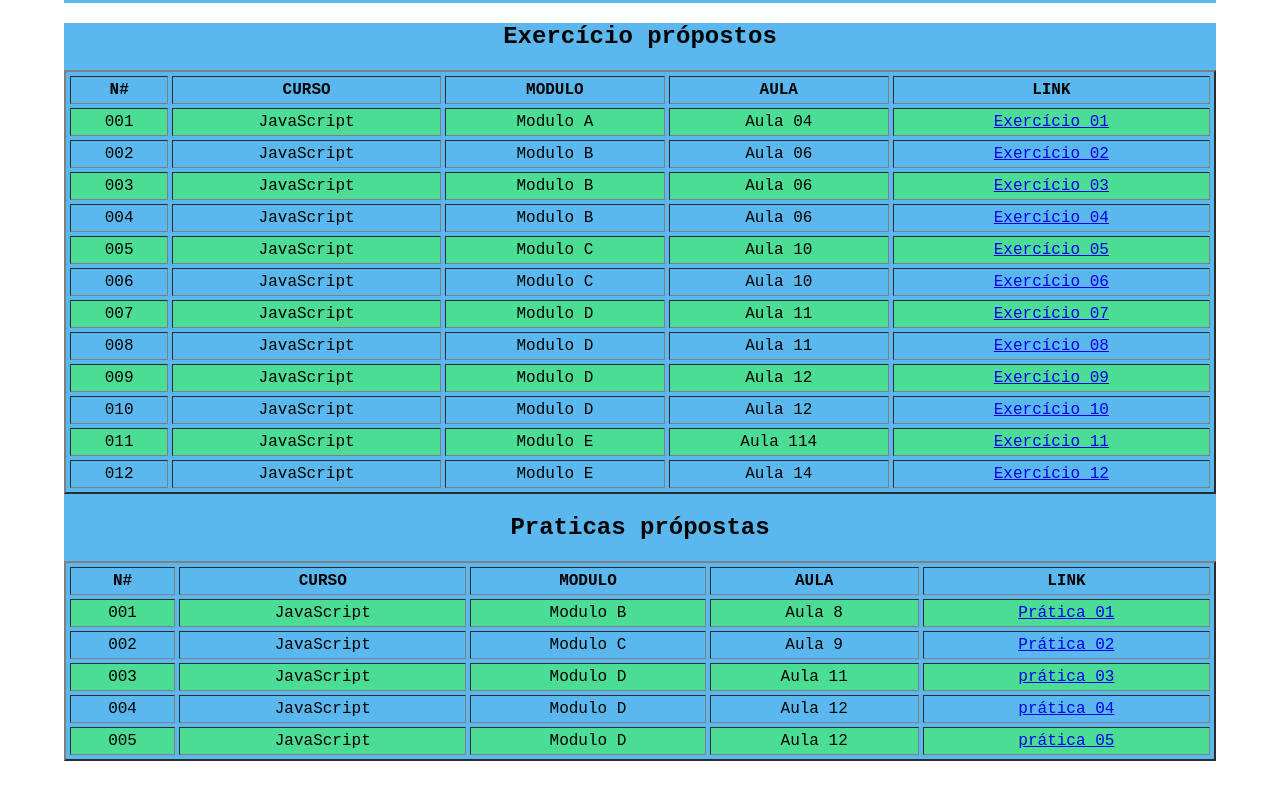
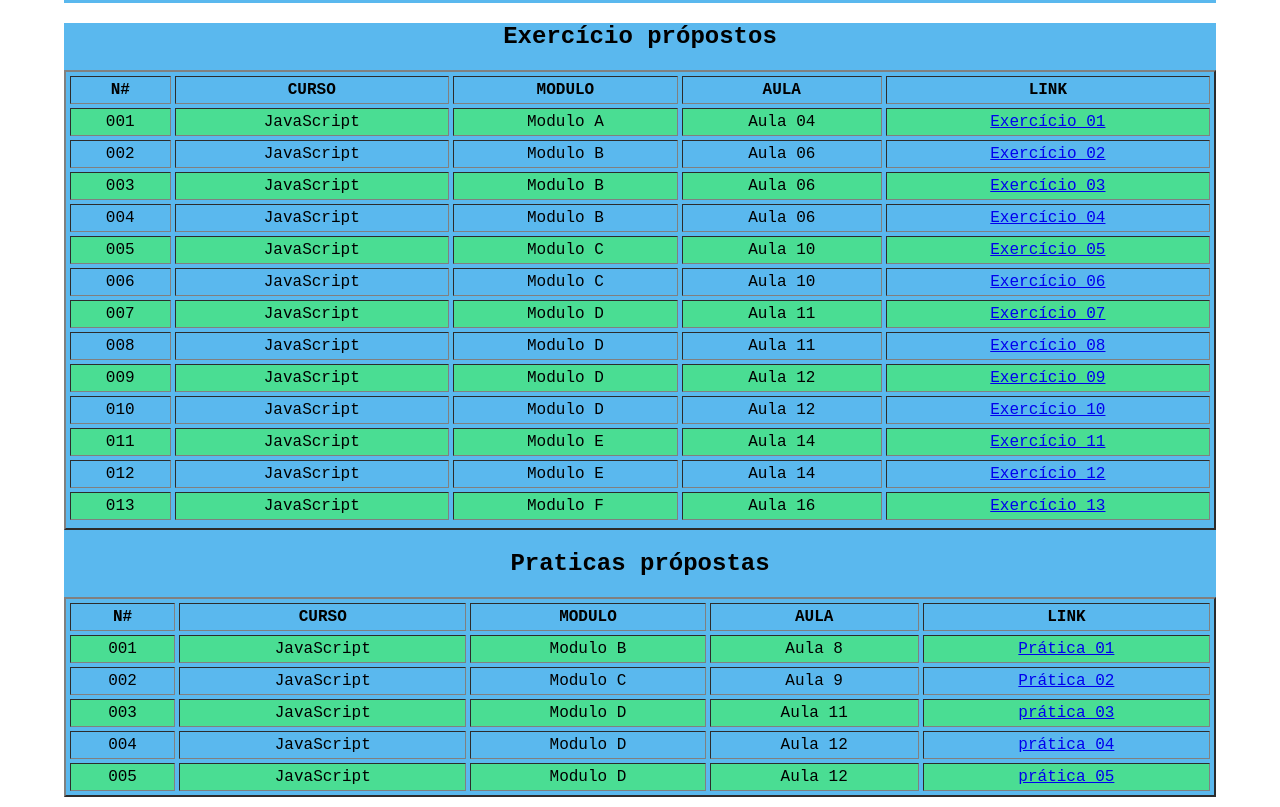
Before and after one commit to fabstussi/Curso-HTML5-CSS3-JS, a plain HTML site: page index.html in a window 1280 px wide. Shown: the part 113-920 px from the top of the page. Before the commit the page ends 884 px from the top, so only its background shows below. Drawn offline with Linux system fonts and the light colour scheme.

Commit message:
Adicionado link para o exercício 013

```diff
--- a/index.html
+++ b/index.html
@@ -122,7 +122,7 @@
           <td>011</td>
           <td>JavaScript</td>
           <td>Modulo E</td>
-          <td>Aula 114</td>
+          <td>Aula 14</td>
           <td>
             <a href="exercicios/ex011.html" title="Link para o exercício 11">Exercício 11</a>
           </td>
@@ -136,6 +136,16 @@
             <a href="exercicios/ex012.html" title="Link para o exercício 12">Exercício 12</a>
           </td>
         </tr>
+        <tr class="impar">
+          <td>013</td>
+          <td>JavaScript</td>
+          <td>Modulo F</td>
+          <td>Aula 16</td>
+          <td>
+            <a href="exercicios/ex013.html" title="Link para o exercício 13">Exercício 13</a>
+          </td>
+        </tr>
+        <tr>
       </tbody>
     </table>
     <h2>Praticas própostas</h2>
```
Also changed, not shown: 1 other file.
